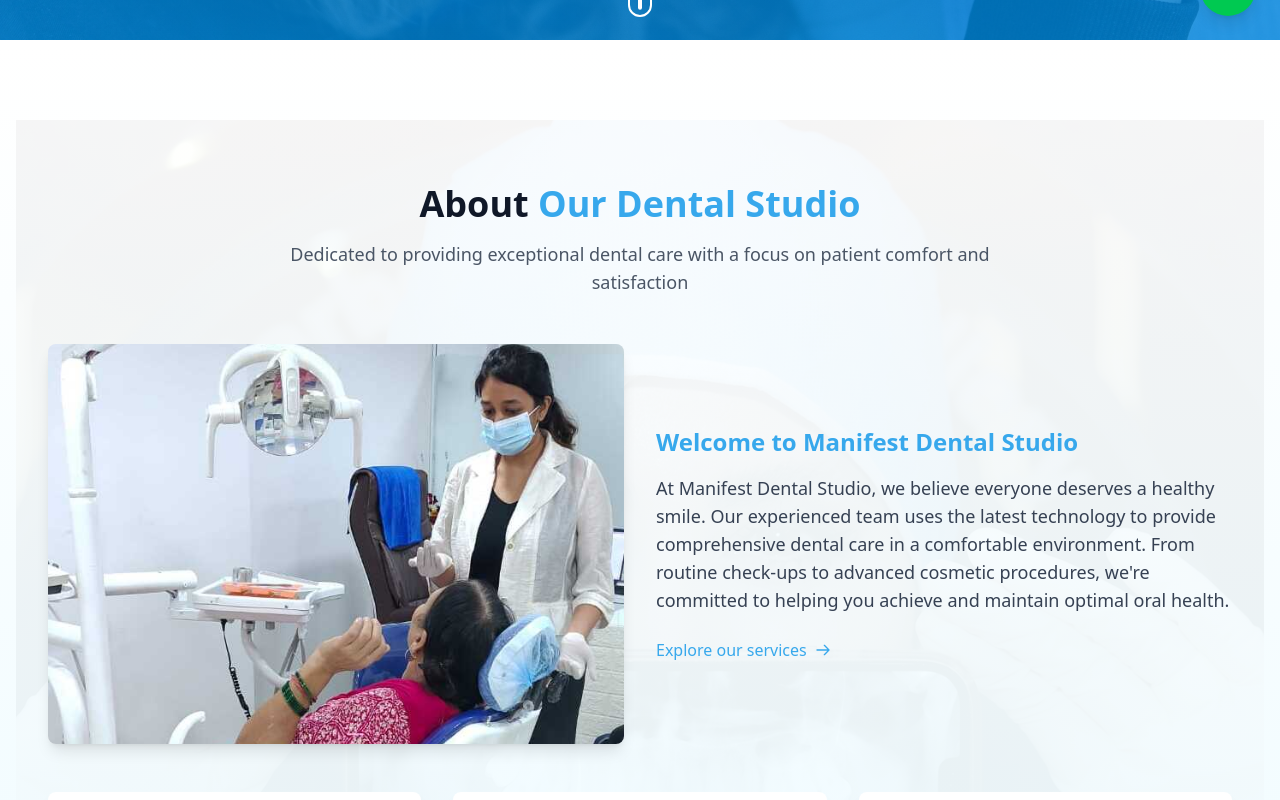
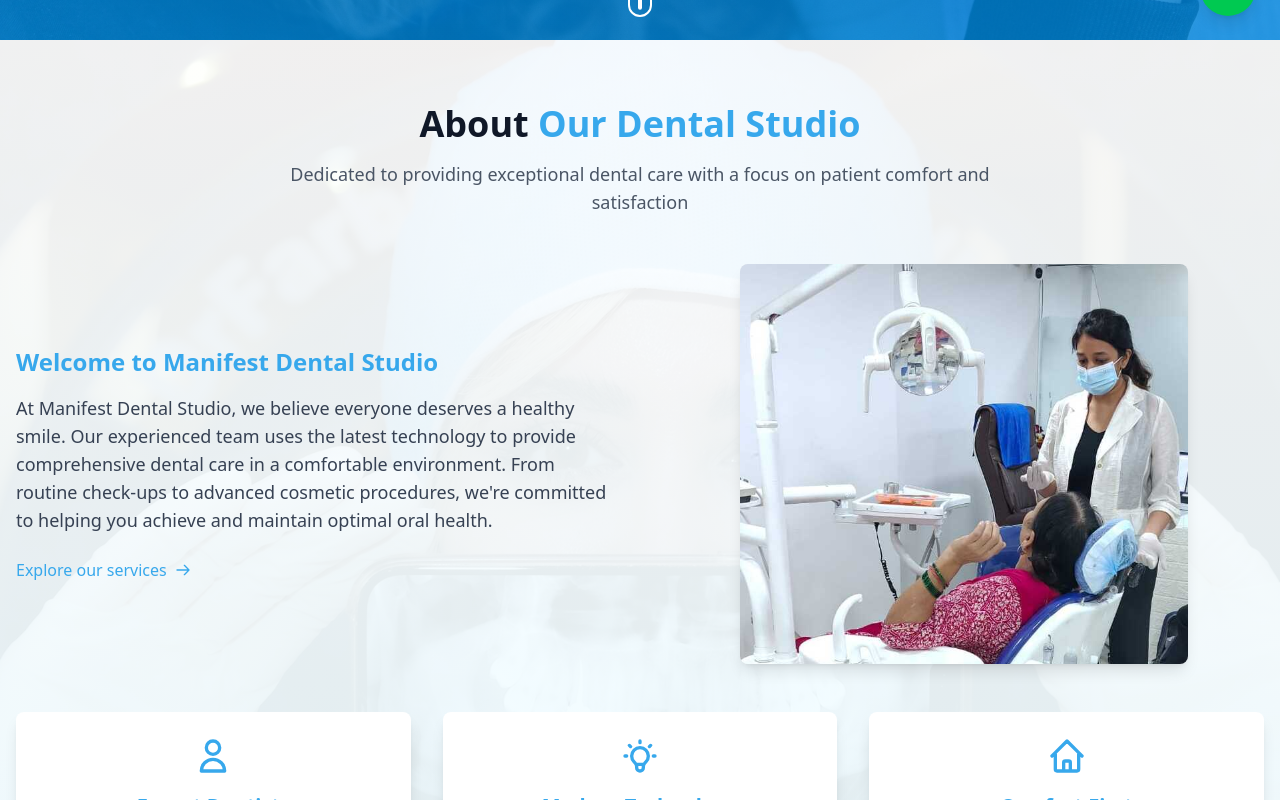
Before and after one commit to AmitDobal/dental-webapp, a React (Vite) app: page / in a window 1280 px wide. Shown: the part 760-1560 px from the top of the page. Built offline with nearby package versions, Linux system fonts and the light colour scheme.

Commit message:
Refactor About component layout for improved structure and readability; adjust background image opacity for enhanced visual effect; streamline feature rendering and ensure consistent styling across sections in MainPage.

```diff
--- a/src/components/home/About.jsx
+++ b/src/components/home/About.jsx
@@ -75,18 +75,19 @@
   };
 
   return (
-    <div className="relative min-h-[80vh] bg-gradient-to-b from-white to-primary-50 overflow-hidden">
+    <div className="relative w-full min-h-[80vh] bg-gradient-to-b from-white to-primary-50 overflow-hidden">
       {/* Background Image */}
       <div
-        className="absolute inset-0 w-full h-full bg-[url('/images/about/about-bg.jpg')] bg-cover bg-center opacity-20 z-0"
+        className="absolute inset-0 w-full h-full bg-[url('/images/about/about-bg.jpg')] bg-cover bg-center opacity-30 z-0"
         aria-hidden="true"></div>
       {/* Gradient Overlay */}
-      <div className="absolute inset-0 bg-gradient-to-b from-white/80 to-primary-50/80 z-10"></div>
+      <div className="absolute inset-0 w-full h-full bg-gradient-to-b from-white/80 to-primary-50/80 z-10"></div>
+      <div className="relative z-20 container mx-auto px-4">
         <motion.div
           initial="initial"
           animate="animate"
           variants={staggerContainer}
-        className="relative z-20 py-16 px-4 sm:px-6 lg:px-8">
+          className="py-16">
           <motion.div variants={slideUp} className="text-center mb-12">
             <motion.h2
               variants={textVariants}
@@ -102,39 +103,11 @@
             </motion.p>
           </motion.div>
 
-        <div className="grid grid-cols-1 md:grid-cols-2 gap-8 mb-12 items-center">
-          {/* Clinic Image */}
-          <motion.div variants={fadeIn} className="order-2 md:order-1">
-            <motion.div
-              whileHover={{ scale: 1.02 }}
-              transition={{ duration: 0.3 }}
-              className="bg-gray-100 rounded-lg overflow-hidden shadow-lg h-full">
-              {/* Fallback content for missing images */}
-              <div
-                className={`w-full h-[300px] sm:h-[400px] flex items-center justify-center ${
-                  imageLoaded ? "hidden" : "block"
-                }`}>
-                <span className="text-gray-500 text-lg">Clinic Image</span>
-              </div>
-              <motion.img
-                initial={{ opacity: 0 }}
-                animate={{ opacity: imageLoaded ? 1 : 0 }}
-                transition={{ duration: 0.5 }}
-                src={aboutData.image}
-                alt="Manifest Dental Clinic"
-                className={`w-full h-[300px] sm:h-[400px] object-cover ${
-                  imageLoaded ? "block" : "hidden"
-                }`}
-                onLoad={handleImageLoad}
-                onError={handleImageError}
-              />
-            </motion.div>
-          </motion.div>
-
-          {/* About Text */}
+          <div className="grid grid-cols-1 md:grid-cols-2 gap-12 items-center mb-12">
+            {/* Left: About Text */}
             <motion.div
               variants={slideUp}
-            className="order-1 md:order-2 flex flex-col justify-center">
+              className="order-2 md:order-1 flex flex-col justify-center">
               <motion.h3
                 variants={textVariants}
                 className="text-2xl font-semibold text-primary-600 mb-4">
@@ -164,6 +137,35 @@
                   />
                 </motion.svg>
               </motion.a>
+            </motion.div>
+            {/* Right: Clinic Image */}
+            <motion.div
+              variants={fadeIn}
+              className="order-1 md:order-2 flex justify-center">
+              <motion.div
+                whileHover={{ scale: 1.02 }}
+                transition={{ duration: 0.3 }}
+                className="bg-gray-100 rounded-lg overflow-hidden shadow-lg w-full max-w-md h-[300px] sm:h-[400px] flex items-center justify-center">
+                {/* Fallback content for missing images */}
+                <div
+                  className={`w-full h-full flex items-center justify-center ${
+                    imageLoaded ? "hidden" : "block"
+                  }`}>
+                  <span className="text-gray-500 text-lg">Clinic Image</span>
+                </div>
+                <motion.img
+                  initial={{ opacity: 0 }}
+                  animate={{ opacity: imageLoaded ? 1 : 0 }}
+                  transition={{ duration: 0.5 }}
+                  src={aboutData.image}
+                  alt="Manifest Dental Clinic"
+                  className={`w-full h-full object-cover ${
+                    imageLoaded ? "block" : "hidden"
+                  }`}
+                  onLoad={handleImageLoad}
+                  onError={handleImageError}
+                />
+              </motion.div>
             </motion.div>
           </div>
 
@@ -198,6 +200,7 @@
           </motion.div>
         </motion.div>
       </div>
+    </div>
   );
 };
 
--- a/src/pages/MainPage.jsx
+++ b/src/pages/MainPage.jsx
@@ -58,9 +58,7 @@
 
       {/* About Section */}
       <AnimatedSection id="about" direction="up" delay={0.2}>
-        <div className="container mx-auto px-4 py-20 bg-gradient-to-b from-white to-primary-50">
-          <About />
-        </div>
+        <About />
       </AnimatedSection>
 
       {/* Services Section */}
```
Lines whose indentation alone changed are shown as unchanged.
